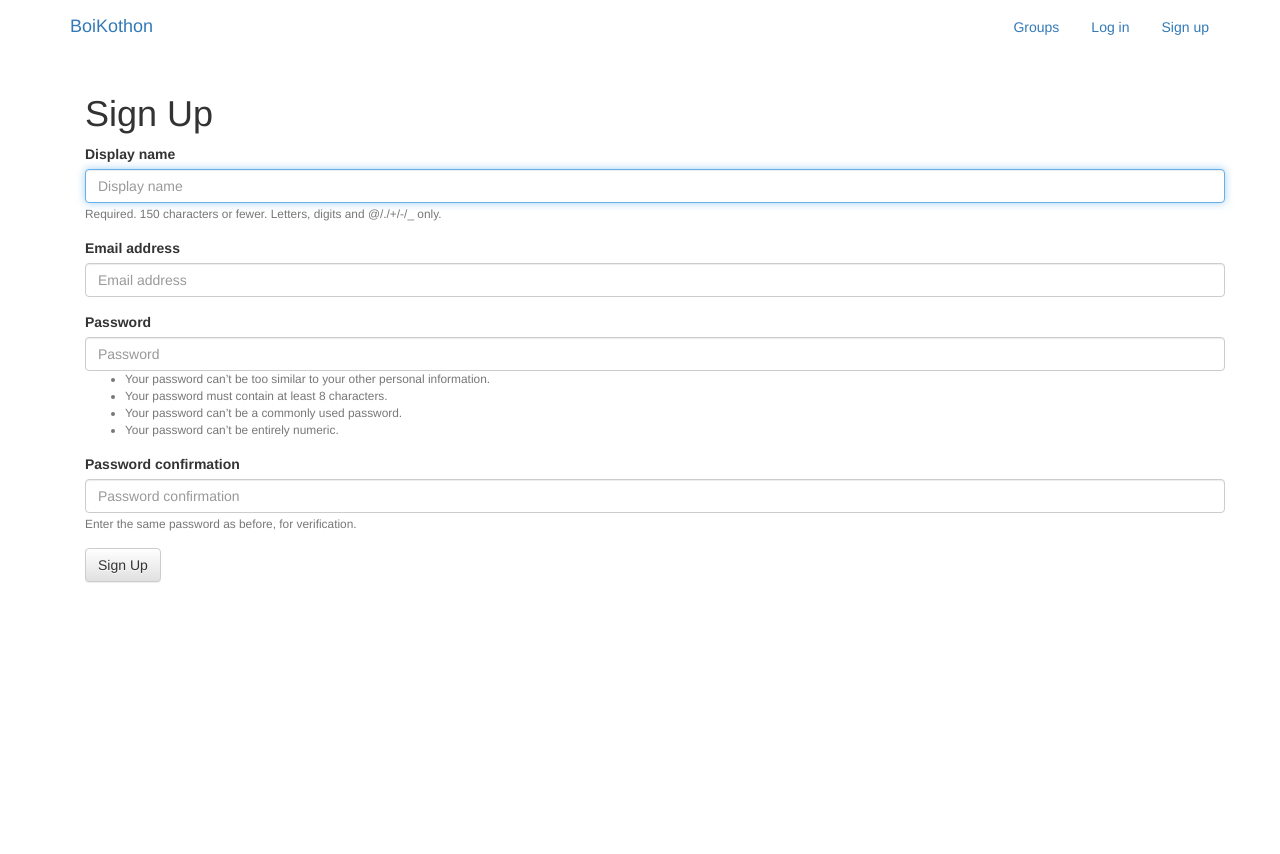
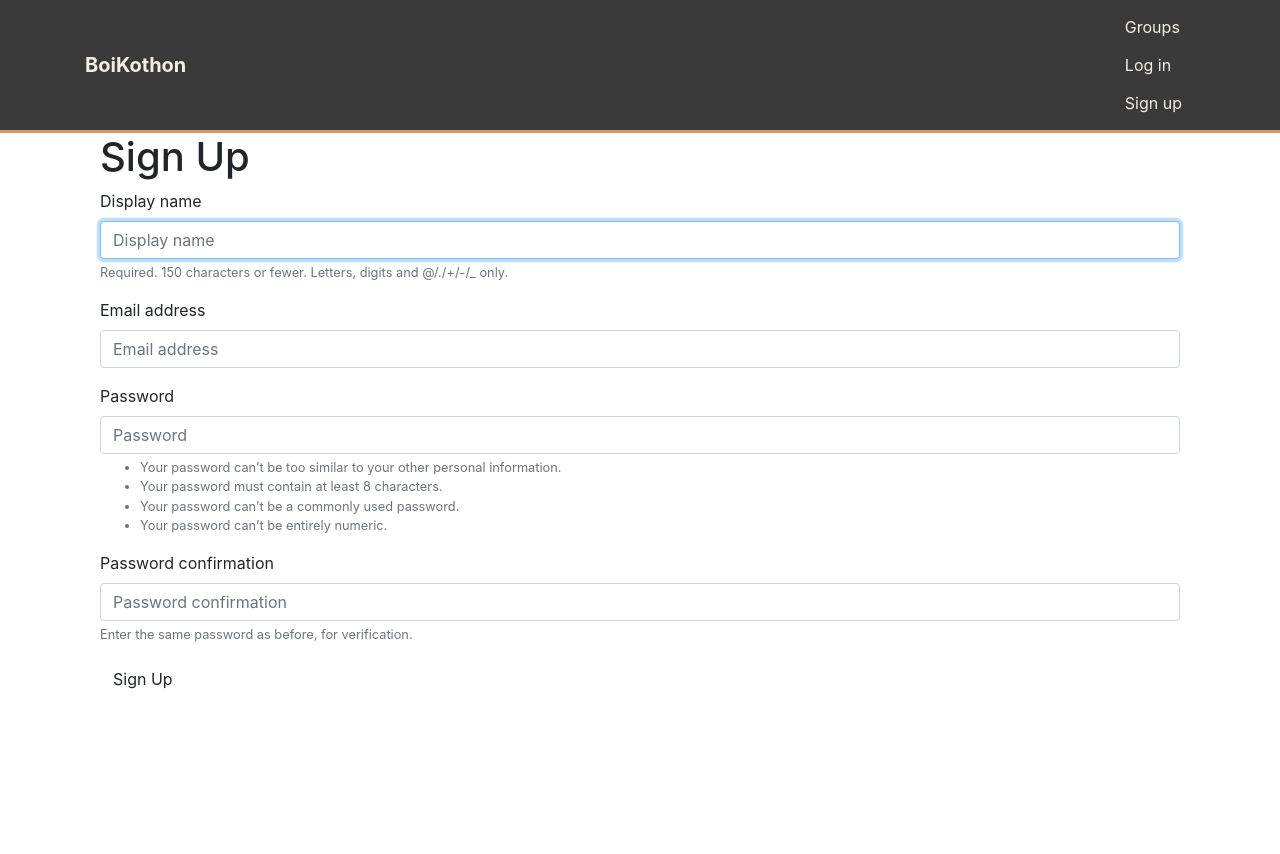
Before and after one commit to rizvi19/Online_Book_Review_Community, a Django app: page /accounts/signup/ in a window 1280 px wide. Before the commit the page ends 583 px from the top, so only its background shows below. Run offline with Django 5.2, Linux system fonts and the light colour scheme; a map, chart or similar area stays blank; some libraries are stand-ins or nearby versions.

Commit message:
Update base.html for theme

```diff
--- a/templates/base.html
+++ b/templates/base.html
@@ -2,6 +2,7 @@
 {% load static %}
 <html>
   <head>
+{% comment %}
     <meta charset="utf-8">
     <title>BoiKothon</title>
     <!-- Latest compiled and minified CSS -->
@@ -15,9 +16,20 @@
     <script src="https://maxcdn.bootstrapcdn.com/bootstrap/3.3.7/js/bootstrap.min.js" integrity="sha384-Tc5IQib027qvyjSMfHjOMaLkfuWVxZxUPnCJA7l2mCWNIpG9mGCD8wGNIcPD7Txa" crossorigin="anonymous"></script>
 
 
-    <link href="https://fonts.googleapis.com/css?family=Montserrat" rel="stylesheet">
+    <link href="https://fonts.googleapis.com/css?family=Montserrat" rel="stylesheet"> {% endcomment %}
 
     {% comment %} <link rel="stylesheet" href="{% static 'boikothon/css/master.css'%}"> {% endcomment %}
+
+
+
+    <meta charset="UTF-8">
+    <meta name="viewport" content="width=device-width, initial-scale=1.0">
+    <title>{% block title %}BoiKothon{% endblock %}</title>
+    <link rel="stylesheet" href="{% static 'css/theme.css' %}">
+    <link rel="stylesheet" href="https://stackpath.bootstrapcdn.com/bootstrap/4.3.1/css/bootstrap.min.css">
+    {% block extra_css %}
+    <!-- Extra stylesheets can go here -->
+    {% endblock %}
 
 
   </head>
@@ -57,6 +69,8 @@
 
 
 
+
+
 <canvas id="canvas"></canvas>
 
 
```
